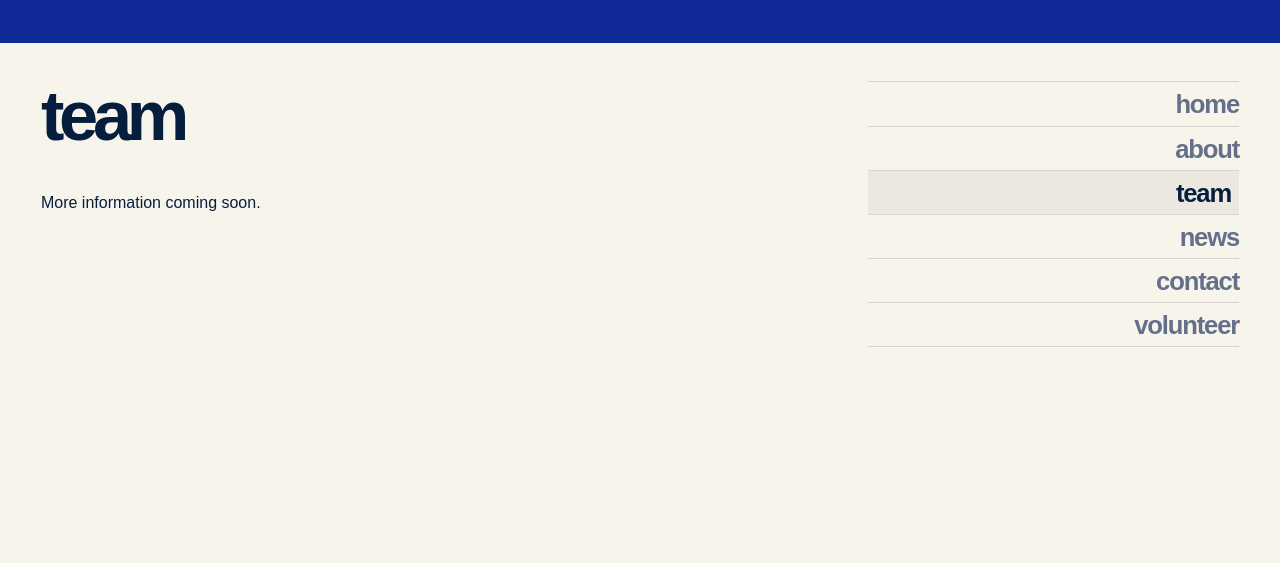
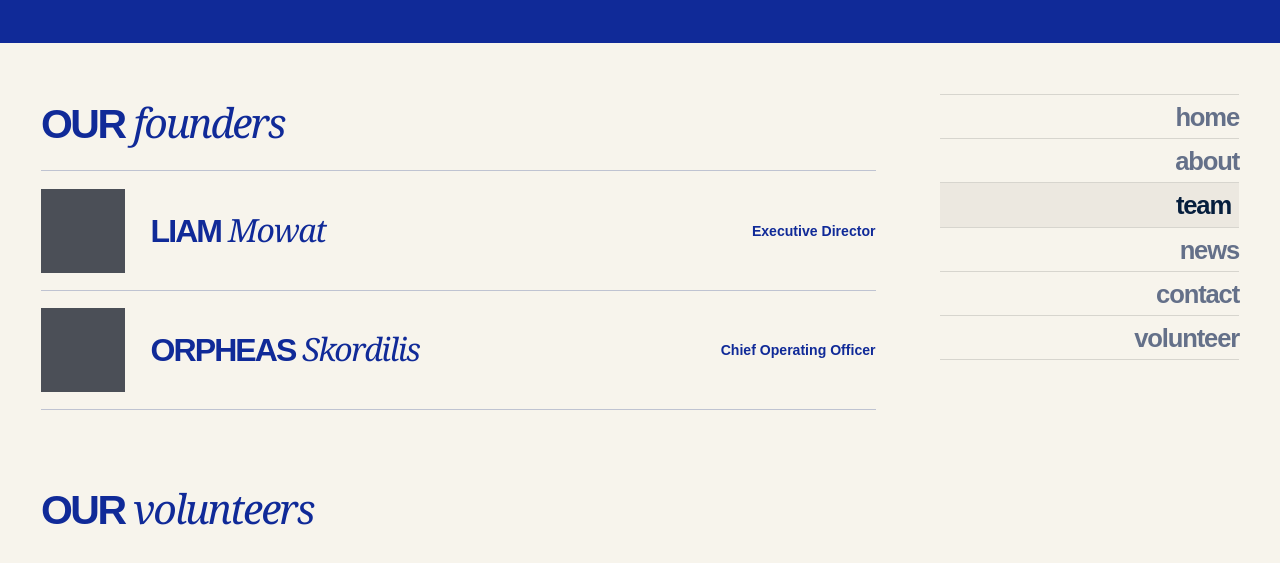
Before and after one commit to Movement-Partners/movementpartners, a plain HTML site: page team.html in a window 1280 px wide. Shown: the part 89-652 px from the top of the page. Drawn offline with Linux system fonts and the light colour scheme.

Commit message:
Add founders layout to team page

```diff
--- a/styles.css
+++ b/styles.css
@@ -182,6 +182,89 @@ h1 {
 .content-page h1 { white-space: normal; }
 .content-page .placeholder-copy { margin-top: 40px; padding-top: 0; }
 
+.sr-only {
+  position: absolute;
+  width: 1px;
+  height: 1px;
+  padding: 0;
+  margin: -1px;
+  overflow: hidden;
+  clip: rect(0, 0, 0, 0);
+  white-space: nowrap;
+  border: 0;
+}
+
+.team-layout {
+  display: grid;
+  grid-template-columns: minmax(0, 1fr) minmax(180px, 25%);
+  gap: clamp(32px, 5vw, 84px);
+  padding: clamp(32px, 4vw, 58px) clamp(20px, 3.2vw, 56px) 90px;
+}
+
+.team-heading {
+  margin: 0 0 20px;
+  color: var(--blue);
+  font-family: Georgia, 'Times New Roman', serif;
+  font-size: clamp(29px, 3.2vw, 46px);
+  font-style: italic;
+  font-weight: 400;
+  letter-spacing: -.05em;
+}
+
+.team-heading span {
+  font-family: Arial, Helvetica, sans-serif;
+  font-style: normal;
+  font-weight: 800;
+  letter-spacing: -.06em;
+}
+
+.founder-row {
+  display: grid;
+  grid-template-columns: 84px minmax(0, 1fr) minmax(170px, 28%);
+  gap: clamp(16px, 2vw, 28px);
+  align-items: center;
+  min-height: 120px;
+  padding: 14px 0;
+  border-top: 1px solid #bfc3d1;
+}
+
+.founder-row:last-child { border-bottom: 1px solid #bfc3d1; }
+
+.founder-photo {
+  width: 84px;
+  aspect-ratio: 1;
+  background: #4b4f57;
+}
+
+.founder-name {
+  margin: 0;
+  color: var(--blue);
+  font-family: Georgia, 'Times New Roman', serif;
+  font-size: clamp(25px, 2.5vw, 38px);
+  font-style: italic;
+  font-weight: 400;
+  line-height: 1.05;
+  letter-spacing: -.045em;
+}
+
+.founder-name span {
+  font-family: Arial, Helvetica, sans-serif;
+  font-style: normal;
+  font-weight: 800;
+  letter-spacing: -.06em;
+}
+
+.founder-title {
+  margin: 0;
+  color: var(--blue);
+  font-size: clamp(13px, 1.1vw, 16px);
+  font-weight: 700;
+  line-height: 1.3;
+  text-align: right;
+}
+
+.volunteers { margin-top: 70px; }
+
 @media (max-width: 760px) {
   .site-header { align-items: flex-start; flex-direction: column; gap: 20px; }
   .top-nav { display: grid; grid-template-columns: repeat(3, max-content); gap: 8px 18px; }
@@ -190,6 +273,10 @@ h1 {
   .intro-copy { min-height: 0; }
   h1 { font-size: clamp(36px, 8vw, 58px); }
   .section-nav { width: 100%; }
+  .team-layout { grid-template-columns: 1fr; gap: 48px; }
+  .founder-row { grid-template-columns: 72px minmax(0, 1fr); }
+  .founder-photo { width: 72px; }
+  .founder-title { grid-column: 2; text-align: left; }
 }
 
 @media (max-width: 440px) {
--- a/team.html
+++ b/team.html
@@ -8,7 +8,7 @@
     <link rel="stylesheet" href="styles.css" />
   </head>
   <body>
-    <main class="page-shell content-page">
+    <main class="page-shell content-page team-page">
       <section class="showcase" aria-label="Movement Partners navigation">
         <header class="site-header">
           <a class="brand" href="./" aria-label="Movement Partners home">
@@ -25,10 +25,27 @@
           </nav>
         </header>
       </section>
-      <section class="intro" aria-labelledby="page-title">
-        <div class="intro-copy">
-          <h1 id="page-title">team</h1>
-          <div class="placeholder-copy"><p>More information coming soon.</p></div>
+      <h1 class="sr-only">Team</h1>
+      <div class="team-layout">
+        <div class="team-main">
+          <section class="team-group" aria-labelledby="founders-title">
+            <h2 id="founders-title" class="team-heading"><span>OUR</span> founders</h2>
+            <div class="founder-list">
+              <article class="founder-row">
+                <div class="founder-photo" aria-hidden="true"></div>
+                <h3 class="founder-name"><span>LIAM</span> Mowat</h3>
+                <p class="founder-title">Executive Director</p>
+              </article>
+              <article class="founder-row">
+                <div class="founder-photo" aria-hidden="true"></div>
+                <h3 class="founder-name"><span>ORPHEAS</span> Skordilis</h3>
+                <p class="founder-title">Chief Operating Officer</p>
+              </article>
+            </div>
+          </section>
+          <section class="team-group volunteers" aria-labelledby="volunteers-title">
+            <h2 id="volunteers-title" class="team-heading"><span>OUR</span> volunteers</h2>
+          </section>
         </div>
         <nav class="section-nav" aria-label="Section navigation">
           <a href="./">home</a>
@@ -38,7 +55,7 @@
           <a href="contact.html">contact</a>
           <a href="volunteer.html">volunteer</a>
         </nav>
-      </section>
+      </div>
     </main>
   </body>
 </html>
```
